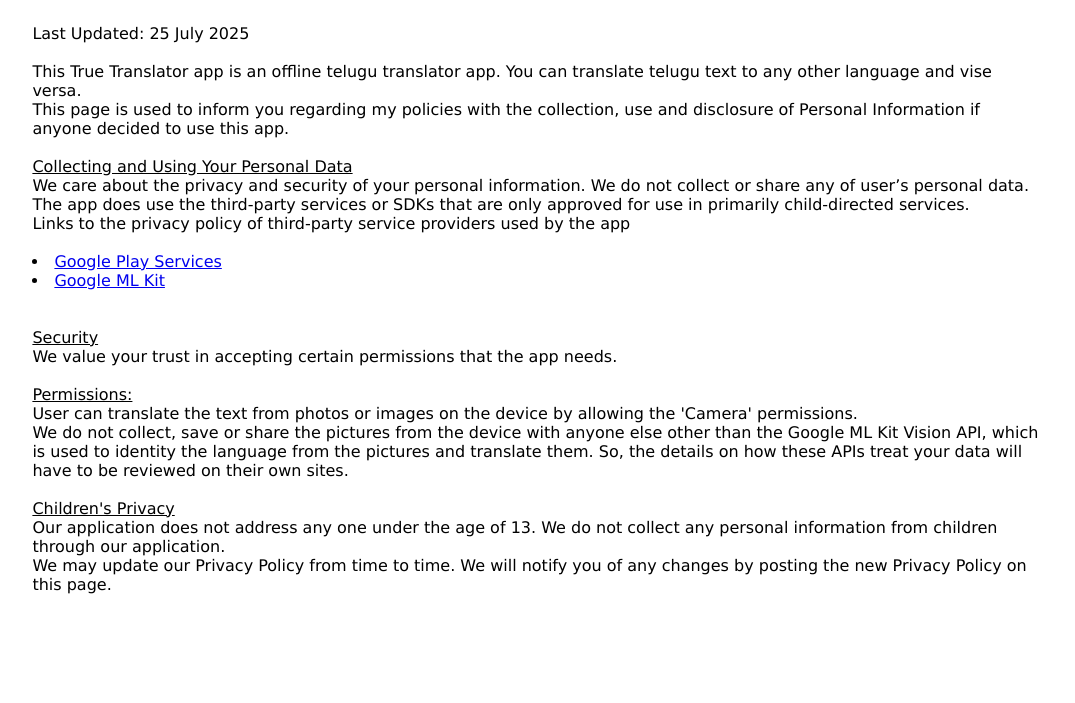
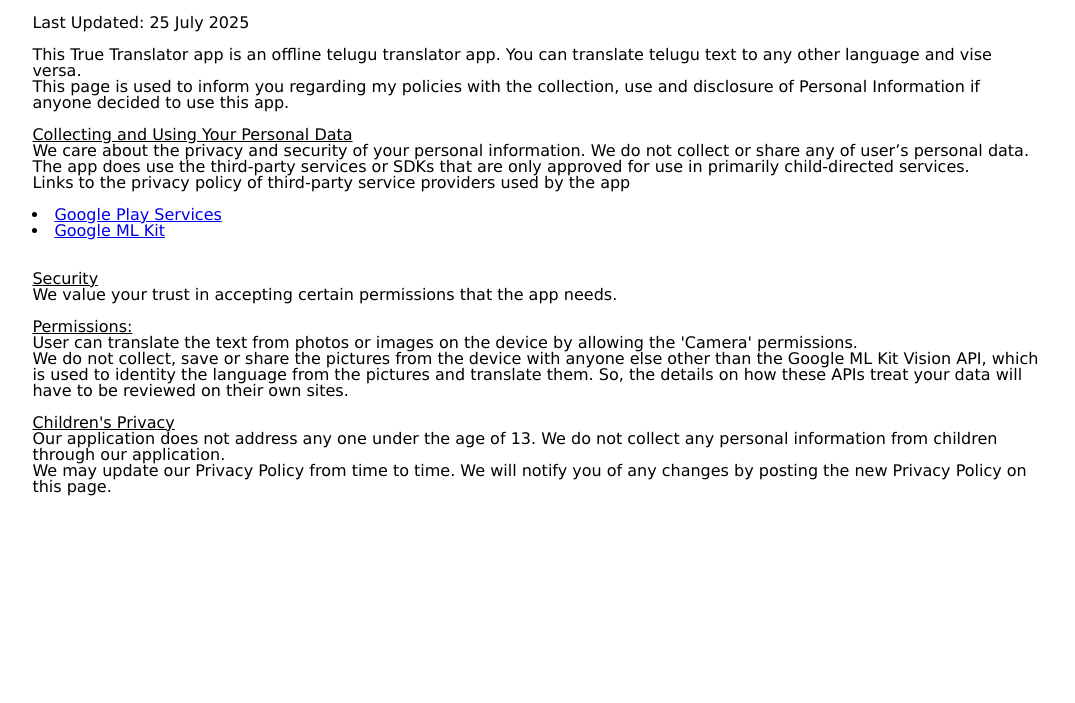
Before and after one commit to chanchadia/MyMobApps, a plain HTML site: page Privacy_Policy.html in a window 1280 px wide. Shown: the part 112-815 px from the top of the page, without its empty margins (102-1177 px from the left). Drawn offline with Linux system fonts and the light colour scheme.

Commit message:
Update Privacy_Policy.html

```diff
--- a/Privacy_Policy.html
+++ b/Privacy_Policy.html
@@ -8,7 +8,7 @@
 
 </head>
 
-<body style="font-family: 'Lucida Sans', 'Lucida Sans Regular', 'Lucida Grande', 'Lucida Sans Unicode', Geneva, Verdana, sans-serif;">
+<body style="line-height: 1.0; font-family: 'Lucida Sans', 'Lucida Sans Regular', 'Lucida Grande', 'Lucida Sans Unicode', Geneva, Verdana, sans-serif;">
 	<div style="padding-left: 10%; padding-right: 10%; padding-top: 1%; padding-bottom: 5%;">
 		<div style="text-align: center;">
 			<h1>Privacy Policy</h1>
```
